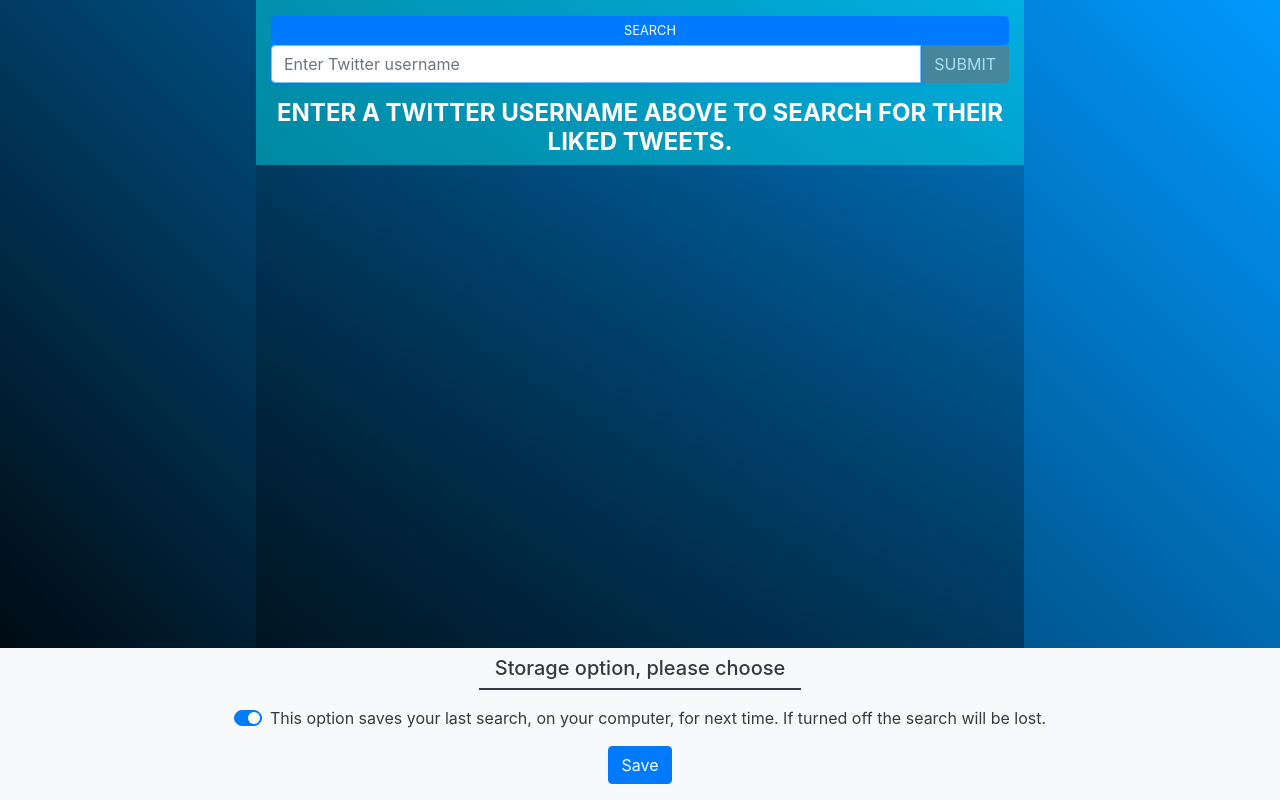
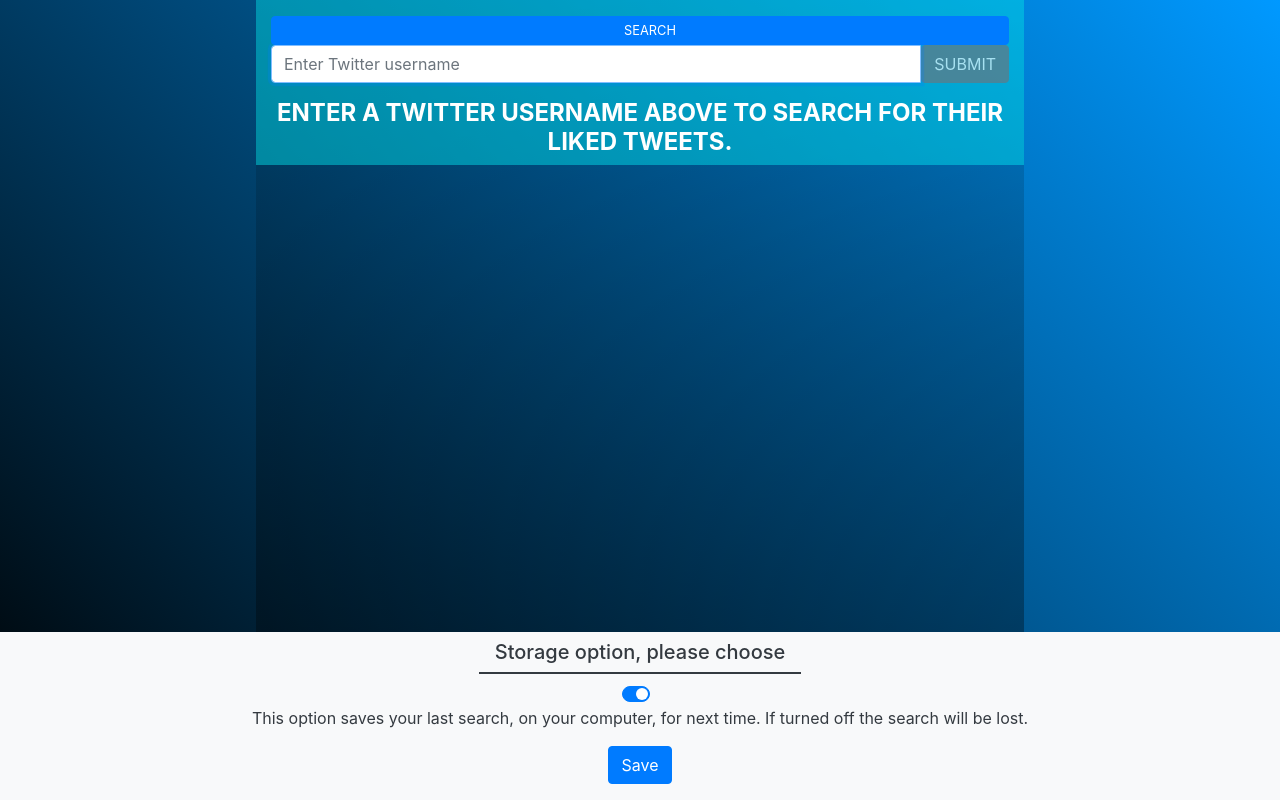
Before and after one commit to schrimy/twi-likes, a React (Create React App) app: page / in a window 1280 px wide. Built offline with nearby package versions, Linux system fonts and the light colour scheme.

Commit message:
refactor: re-alignment of switch
the prefs message switch is now ceneter aligned,
so displays properly on all device sizes.

```diff
--- a/src/screens/Storage.js
+++ b/src/screens/Storage.js
@@ -26,13 +26,12 @@
         <div className='fixed-bottom bg-light pb-3 text-dark' xyz='fade down' ref={ container }>
             <div className='d-flex flex-column align-items-center'>
                 <h5 className='pt-2'>Storage option, please choose</h5>
-                <hr className='border border-dark w-25 mt-0' />
-                <div className='custom-control custom-switch mb-3'>
+                <hr className='border border-dark w-25 m-0' />
+                <div className='custom-control custom-switch mt-2'>
                     <input type='checkbox' className='custom-control-input' id='customSwitch1' ref={ pref } defaultChecked />
-                    <label className='custom-control-label' htmlFor='customSwitch1'>
-                        This option saves your last search, on your computer, for next time. If turned off the search will be lost.
-                    </label>
+                    <label className='custom-control-label' htmlFor='customSwitch1' />
                 </div>
+                <p className='text-center'>This option saves your last search, on your computer, for next time. If turned off the search will be lost.</p>
                 <button className='btn btn-primary' onClick={ handleClick }>
                     Save
                 </button>
```
